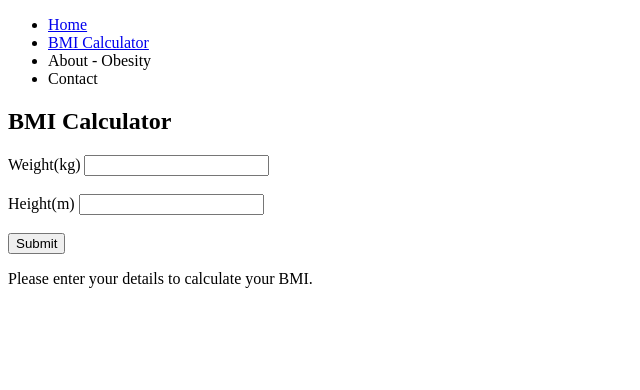
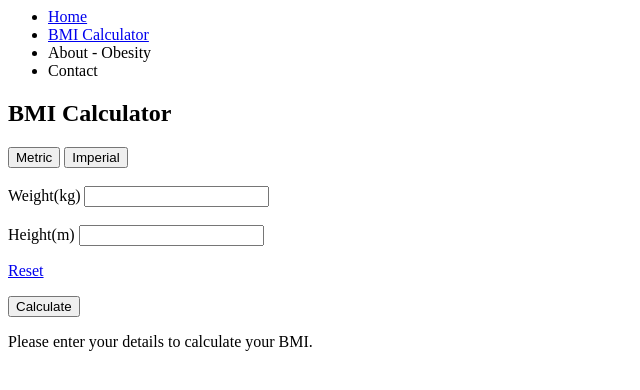
Before and after one commit to michal-sitarz2/WeightLossWeb, a Django app: page /bmi/ in a window 1280 px wide. Shown: the top 390 px of the page, without its empty margins (0-640 px from the left). Run offline with Django 3.2, Linux system fonts and the light colour scheme; some libraries are stand-ins or nearby versions.

Commit message:
Added static files. Edited the BMI calculator page slightly; now it displays the ranges and in which range the current user is. Added buttons to switch to an Imperial system, however have not yet implemented the functionality of it.

```diff
--- a/src/WeightLoss/settings.py
+++ b/src/WeightLoss/settings.py
@@ -121,3 +121,8 @@ USE_TZ = True
 # https://docs.djangoproject.com/en/3.0/howto/static-files/
 
 STATIC_URL = '/static/'
+MEDIA_URL = '/images/'
+
+STATICFILES_DIRS = [
+    os.path.join(BASE_DIR, 'static')
+]
--- /dev/null
+++ b/src/pages/static/js/main.js
@@ -0,0 +1,11 @@
+
+
+function switchBMIType(myId, secondToggle){
+    var first = document.getElementById(myId + "_form");
+    var second = document.getElementById(secondToggle + "_form");
+
+    first.style.display = "block";
+    second.style.display = "none";
+
+
+}
--- a/src/pages/views.py
+++ b/src/pages/views.py
@@ -1,26 +1,53 @@
 from django.http import HttpResponse
 from django.shortcuts import render
 
-from .scripts.bmi_calculate import calculate_BMI, calculate_Imperial_BMI
+from .scripts.bmi_calculate import calculate_BMI
+
 
 def homepage_view(request, *args, **kwargs):
     return render(request, "homepage.html", {})
+
 
 def bmi_calculator_view(request, *args, **kwargs):
     # Creating a dictionary to pass to the HTML view
     # Setting initial value to -2, which will indicate that a value for BMI is still required
     bmi = {'bmi': -2}
+    BMI = 0
+
     # Using try and except block in case GET is empty or if it doesn't have 'weight' or 'height' variables
     try:
-        # Getting the weight and height variables
-        weight = float(request.GET['weight'])
-        height = float(request.GET['height'])
+        # Getting the weight and height variables for Metric system
+        weight = float(request.GET['weight_metric'])
+        height = float(request.GET['height_metric'])
+
+        bmi['weight_metric'] = weight
+        bmi['height_metric'] = height
 
         # Calling a function to calculate BMI and saving it into the dictionary
         # If the value for BMI will be -1, it means that an error has occurred
-        bmi['bmi'] = calculate_BMI(weight, height)
+        BMI = calculate_BMI(weight, height)
+        bmi['bmi'] = BMI
+
     # If there are errors caught, nothing happens; i.e. the website won't display BMI, because no weight and height
     # were given
     except KeyError:
         pass
+    except ValueError:
+        pass
+
+    _range = ""
+    if BMI != 0:
+        if BMI < 18.5:
+            _range = "Underweight"
+        elif 18.5 <= BMI < 25:
+            _range = "Healthy Weight"
+        elif 25 <= BMI < 30:
+            _range = "Overweight"
+        elif 30 <= BMI < 40:
+            _range = "Obese"
+        else:
+            _range = "Extremely Obese"
+
+        bmi['range'] = _range
+
     return render(request, "bmi_calculator.html", bmi)
--- a/src/templates/base.html
+++ b/src/templates/base.html
@@ -1,7 +1,11 @@
-<!doctype html>
+{% load static %}
+
 <html>
     <head>
         <title>Weight Loss Website</title>
+        <link rel="stylesheet" type="text/css" href="{% static '/css/main.css' %}">
+        <script src="{% static '/js/main.js' %}"></script>
+        <script src="https://ajax.googleapis.com/ajax/libs/jquery/1.11.1/jquery.min.js"></script>
     </head>
     <body>
         {% include 'navbar.html' %}
--- a/src/templates/bmi_calculator.html
+++ b/src/templates/bmi_calculator.html
@@ -5,25 +5,50 @@
         <h2>BMI Calculator</h2>
     </div>
 
-    <div>
+    <button onclick="switchBMIType('metric_bmi', 'imperial_bmi')">Metric</button>
+    <button onclick="switchBMIType('imperial_bmi', 'metric_bmi')">Imperial</button><br><br>
+
+    <div id="metric_bmi_form" style="display: block;">
         <form method="get" action="/bmi">
                 <label>Weight(kg) </label>
-            <input name="weight"><br><br>
+                <input name="weight_metric" value={{weight_metric}}><br><br>
                 <label>Height(m) </label>
-            <input name="height"><br><br>
-            <input type="submit" placeholder="Submit">
+                <input name="height_metric" value={{height_metric}}><br>
+            <p><a href="/bmi">Reset</a></p>
+            <input type="submit" value="Calculate">
         </form>
+    </div>
+    <div id="imperial_bmi_form" style="display: none;">
+        <form method="get" action="/bmi">
+            <label>Weight(stones) </label>
+            <input name="weight_imperial" value={{weight_imperial}}><br><br>
+            <label>Height(ft) </label>
+            <input name="height_imperial" value={{height_imperial}}><br>
+            <p><a href="/bmi">Reset</a></p>
+
+        </form>
+    </div>
+
 
     <p>
-
     {% if bmi == -2 %}
         Please enter your details to calculate your BMI.
     {% elif bmi == -1 %}
         Please enter correct inputs. This includes using positive numbers and checking whether kilograms and meters were used.
     {% else %}
-            Your BMI is {{ bmi }}.
+        <strong>BMI</strong>: {{ bmi }}
     {% endif %}
     </p>
 
-    </div>
+    {% if range %}
+        <p>You are in the <strong> {{ range }} </strong> range.</p>
+        <h3>BMI range</h3>
+        <p>
+            BMI < 18.5 = Underweight<br>
+            BMI in range 18.5 - 25 = Healthy Weight<br>
+            BMI in range 25 - 30 = Overweight<br>
+            BMI in range 30 - 40 = Obese<br>
+            BMI > 40 = Extremely Obese
+        </p>
+    {% endif %}
 {% endblock %}
```
Also changed, not shown: src/pages/scripts/bmi_calculate.py (+17 -18 lines), src/pages/static/css/main.css (added). Lines whose indentation alone changed are shown as unchanged.
